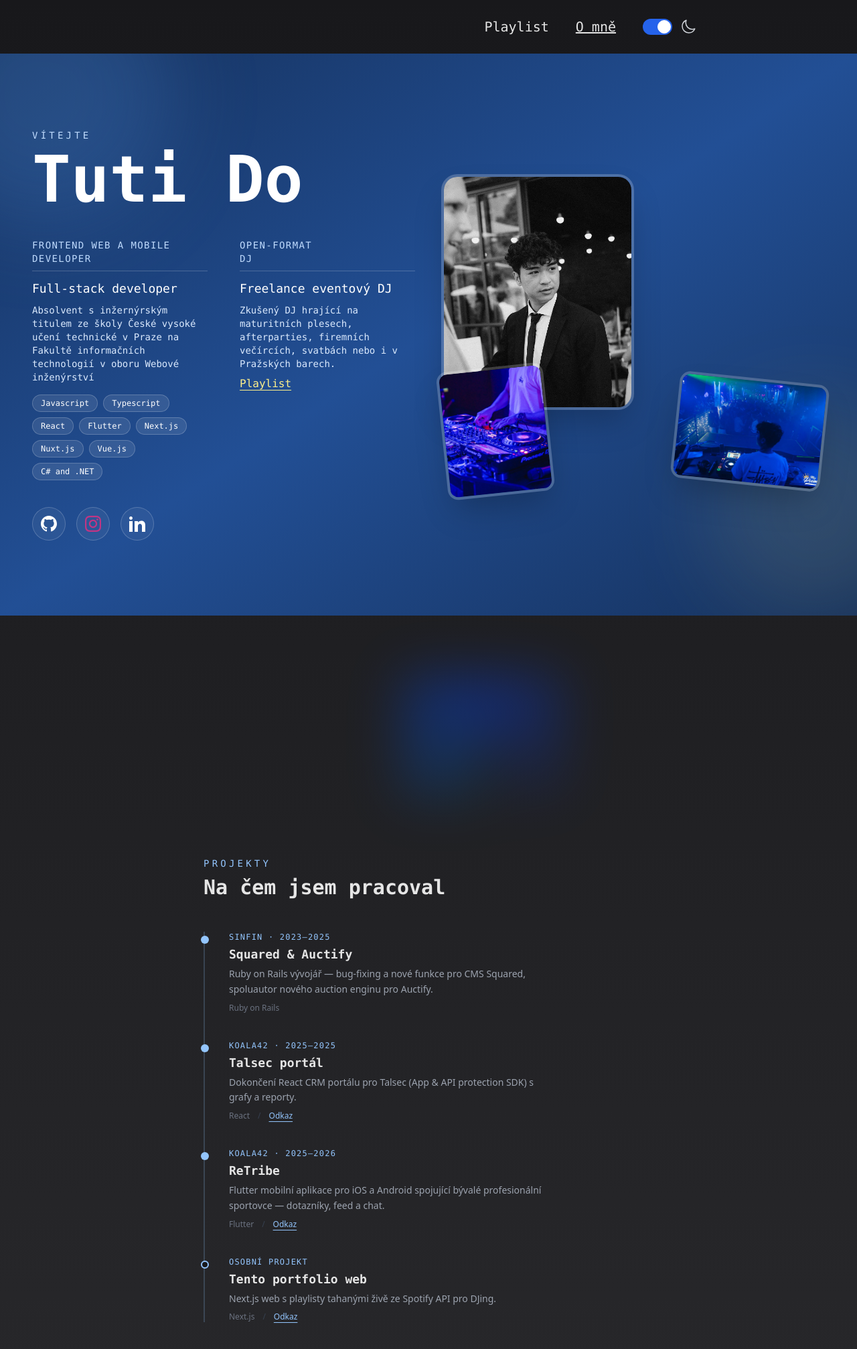
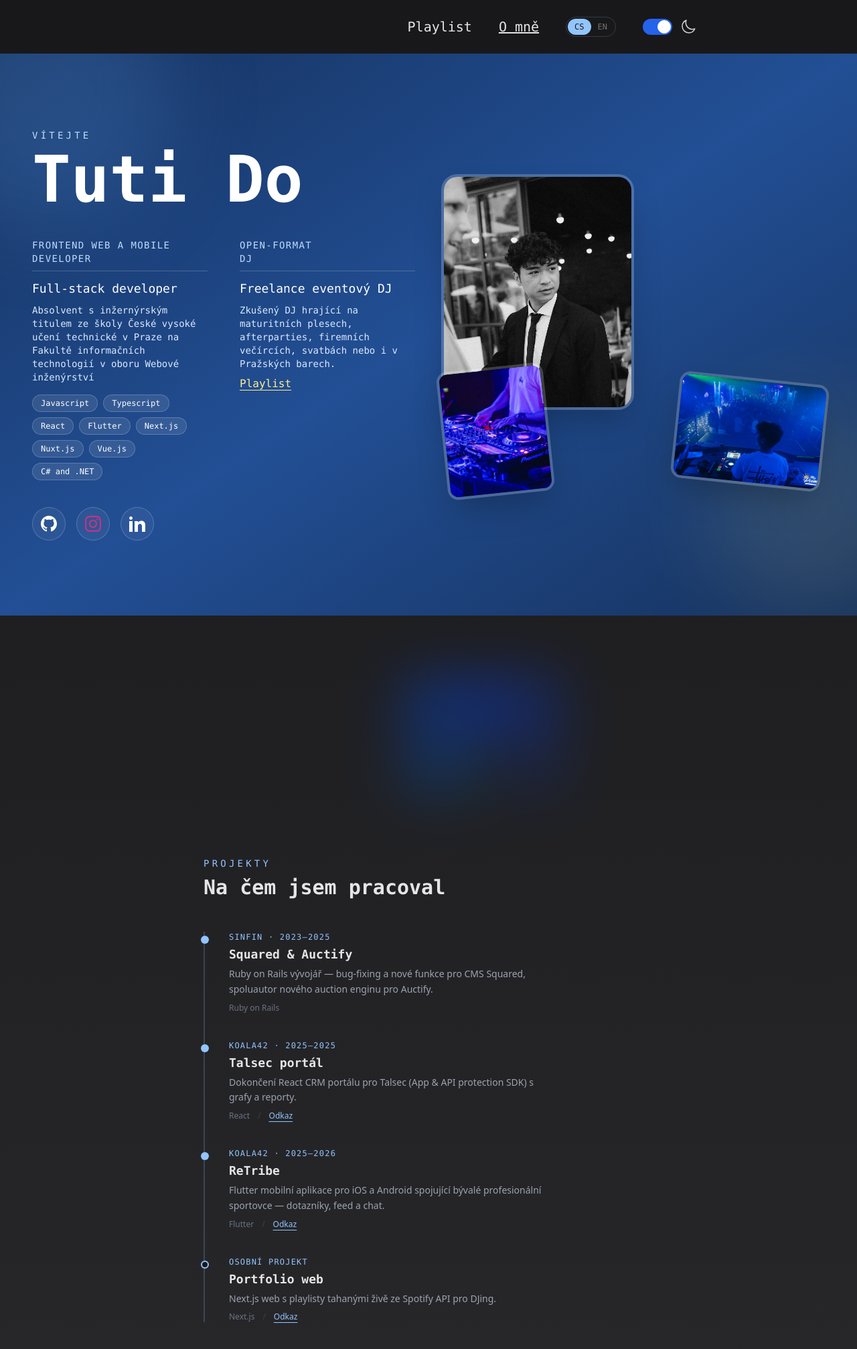
Before and after one commit to domanhtu/dj_portfolio, a Next.js app: page / in a window 1280 px wide. Shown: the top 2014 px of the page at 67% size. Built offline with nearby package versions, Linux system fonts and the light colour scheme.

Commit message:
feat: add i18n translations

```diff
--- a/package.json
+++ b/package.json
@@ -12,10 +12,12 @@
     "spotify:reauth": "bash scripts/spotify-reauth.sh"
   },
   "dependencies": {
+    "i18next": "^26.5.5",
     "next": "^16.2.12",
     "next-themes": "^0.2.1",
     "react": "19.2.8",
     "react-dom": "19.2.8",
+    "react-i18next": "^17.1.1",
     "tailwindcss": "3.4.19",
     "zod": "^4.6.7"
   },
--- /dev/null
+++ b/src/app/components/languageSwitcher.tsx
@@ -0,0 +1,56 @@
+'use client';
+
+import { useEffect, useState } from 'react';
+import { useTranslation } from 'react-i18next';
+import { locales, type Locale } from '@/i18n/config';
+
+const STORAGE_KEY = 'locale';
+
+const LanguageSwitcher = () => {
+  const { i18n } = useTranslation();
+  const [mounted, setMounted] = useState(false);
+
+  useEffect(() => {
+    const stored = localStorage.getItem(STORAGE_KEY) as Locale | null;
+    if (stored && locales.includes(stored) && stored !== i18n.language) {
+      i18n.changeLanguage(stored);
+    }
+    // eslint-disable-next-line react-hooks/set-state-in-effect -- same hydration-mismatch workaround as ThemeSwitch
+    setMounted(true);
+    // eslint-disable-next-line react-hooks/exhaustive-deps
+  }, []);
+
+  if (!mounted) {
+    return null;
+  }
+
+  const toggle = () => {
+    const next =
+      locales[(locales.indexOf(i18n.language as Locale) + 1) % locales.length];
+    i18n.changeLanguage(next);
+    localStorage.setItem(STORAGE_KEY, next);
+  };
+
+  return (
+    <button
+      onClick={toggle}
+      aria-label="Switch language"
+      className="mx-5 inline-flex items-center rounded-full border border-[#224f95]/20 p-0.5 text-xs dark:border-blue-300/20"
+    >
+      {locales.map((locale) => (
+        <span
+          key={locale}
+          className={`rounded-full px-2.5 py-1 transition-colors duration-200 ${
+            i18n.language === locale
+              ? 'bg-[#224f95] text-white dark:bg-blue-300 dark:text-zinc-900'
+              : 'text-neutral-500'
+          }`}
+        >
+          {locale.toUpperCase()}
+        </span>
+      ))}
+    </button>
+  );
+};
+
+export default LanguageSwitcher;
--- a/src/app/components/navbar.tsx
+++ b/src/app/components/navbar.tsx
@@ -2,10 +2,13 @@
 
 import Link from 'next/link';
 import { usePathname } from 'next/navigation';
+import { useTranslation } from 'react-i18next';
 import ThemeSwitcher from './themeSwitcher';
+import LanguageSwitcher from './languageSwitcher';
 
 export default function Navbar() {
   const pathname = usePathname();
+  const { t } = useTranslation();
 
   const isActiveLink = (href: string) => {
     return pathname === href;
@@ -19,14 +22,15 @@ export default function Navbar() {
           isActiveLink('/playlists') ? 'underline font-medium' : ''
         }`}
       >
-        Playlist
+        {t('nav.playlist')}
       </Link>
       <Link
         href="/"
         className={`mx-5 ${isActiveLink('/') ? 'underline font-medium' : ''}`}
       >
-        O mně
+        {t('nav.about')}
       </Link>
+      <LanguageSwitcher />
       <ThemeSwitcher />
     </nav>
   );
--- a/src/app/components/projects.tsx
+++ b/src/app/components/projects.tsx
@@ -1,53 +1,35 @@
+'use client';
+
+import { useTranslation } from 'react-i18next';
 import ScrollReveal from './scrollReveal';
 
 const projects = [
+  { id: 'squared', stack: 'Ruby on Rails' },
+  { id: 'talsec', stack: 'React', href: 'https://my.talsec.app/' },
+  { id: 'retribe', stack: 'Flutter', href: 'https://retribecollective.com/' },
   {
-    name: 'Squared & Auctify',
-    company: 'Sinfin · 2023–2025',
-    description:
-      'Ruby on Rails vývojář — bug-fixing a nové funkce pro CMS Squared, spoluautor nového auction enginu pro Auctify.',
-    stack: 'Ruby on Rails',
-  },
-  {
-    name: 'Talsec portál',
-    company: 'KOALA42 · 2025–2025',
-    description:
-      'Dokončení React CRM portálu pro Talsec (App & API protection SDK) s grafy a reporty.',
-    stack: 'React',
-    href: 'https://my.talsec.app/',
-  },
-  {
-    name: 'ReTribe',
-    company: 'KOALA42 · 2025–2026',
-    description:
-      'Flutter mobilní aplikace pro iOS a Android spojující bývalé profesionální sportovce — dotazníky, feed a chat.',
-    stack: 'Flutter',
-    href: 'https://retribecollective.com/',
-  },
-  {
-    name: 'Tento portfolio web',
-    company: 'Osobní projekt',
-    description:
-      'Next.js web s playlisty tahanými živě ze Spotify API pro DJing.',
+    id: 'portfolio',
     stack: 'Next.js',
     href: 'https://github.com/domanhtu/dj_portfolio',
   },
 ];
 
 export default function Projects() {
+  const { t } = useTranslation();
+
   return (
     <section className="mx-auto max-w-3xl px-6 pb-24 lg:px-12">
       <p className="mb-2 font-mono text-sm tracking-[0.3em] text-[#224f95] dark:text-blue-300">
-        PROJEKTY
+        {t('projects.eyebrow')}
       </p>
       <h2 className="mb-12 text-balance font-mono text-3xl font-bold text-gray-900 dark:text-neutral-200">
-        Na čem jsem pracoval
+        {t('projects.heading')}
       </h2>
 
       <ol className="relative border-l-2 border-[#224f95]/20 pl-9 dark:border-blue-300/20">
         {projects.map((project, i) => (
           <li
-            key={project.name}
+            key={project.id}
             className={i === 0 ? 'relative' : 'relative mt-10'}
           >
             <span
@@ -60,13 +42,13 @@ export default function Projects() {
 
             <ScrollReveal delayMs={i * 120}>
               <p className="font-mono text-xs uppercase tracking-widest text-[#224f95] dark:text-blue-300">
-                {project.company}
+                {t(`projects.items.${project.id}.company`)}
               </p>
               <h3 className="mt-1 font-mono text-lg font-semibold text-gray-900 dark:text-neutral-200">
-                {project.name}
+                {t(`projects.items.${project.id}.name`)}
               </h3>
               <p className="mt-1 max-w-[60ch] text-sm leading-relaxed text-gray-600 dark:text-gray-400">
-                {project.description}
+                {t(`projects.items.${project.id}.description`)}
               </p>
               <p className="mt-2 flex items-center gap-3 text-xs text-gray-500 dark:text-gray-500">
                 <span>{project.stack}</span>
@@ -84,7 +66,7 @@ export default function Projects() {
                       rel="noopener noreferrer"
                       className="text-[#224f95] underline underline-offset-4 transition-colors hover:text-[#16325e] dark:text-blue-300 dark:hover:text-blue-200"
                     >
-                      Odkaz
+                      {t('projects.link')}
                     </a>
                   </>
                 )}
--- a/src/app/provider.tsx
+++ b/src/app/provider.tsx
@@ -2,6 +2,8 @@
 
 import { ThemeProvider } from 'next-themes';
 import { ReactNode } from 'react';
+import { I18nextProvider } from 'react-i18next';
+import i18n from '@/i18n/config';
 
 interface ProvidersProps {
   children: ReactNode;
@@ -9,8 +11,10 @@ interface ProvidersProps {
 
 export default function Providers({ children }: ProvidersProps) {
   return (
-    <ThemeProvider defaultTheme="dark" attribute="class">
-      {children}
-    </ThemeProvider>
+    <I18nextProvider i18n={i18n}>
+      <ThemeProvider defaultTheme="dark" attribute="class">
+        {children}
+      </ThemeProvider>
+    </I18nextProvider>
   );
 }
--- /dev/null
+++ b/src/i18n/config.ts
@@ -0,0 +1,22 @@
+import i18n from 'i18next';
+import { initReactI18next } from 'react-i18next';
+import cs from './locales/cs.json';
+import en from './locales/en.json';
+
+export const defaultLocale = 'cs';
+export const locales = ['cs', 'en'] as const;
+export type Locale = (typeof locales)[number];
+
+if (!i18n.isInitialized) {
+  i18n.use(initReactI18next).init({
+    resources: {
+      cs: { translation: cs },
+      en: { translation: en },
+    },
+    lng: defaultLocale,
+    fallbackLng: defaultLocale,
+    interpolation: { escapeValue: false },
+  });
+}
+
+export default i18n;
--- /dev/null
+++ b/src/i18n/locales/cs.json
@@ -0,0 +1,55 @@
+{
+  "nav": {
+    "playlist": "Playlist",
+    "about": "O mně"
+  },
+  "hero": {
+    "eyebrow": "VÍTEJTE",
+    "headshotAlt": "Tuti Do",
+    "djAlt1": "Tuti Do za DJ pultem",
+    "djAlt2": "Tuti Do mixuje pro davem",
+    "dev": {
+      "title": "Frontend web a mobile developer",
+      "role": "Full-stack developer",
+      "description": "Absolvent s inžernýrským titulem ze školy České vysoké učení technické v Praze na Fakultě informačních technologií v oboru Webové inženýrství"
+    },
+    "dj": {
+      "title": "Open-format\nDJ",
+      "role": "Freelance eventový DJ",
+      "description": "Zkušený DJ hrající na maturitních plesech, afterparties, firemních večírcích, svatbách nebo i v Pražských barech.",
+      "link": "Playlist"
+    }
+  },
+  "projects": {
+    "eyebrow": "PROJEKTY",
+    "heading": "Na čem jsem pracoval",
+    "link": "Odkaz",
+    "items": {
+      "squared": {
+        "name": "Squared & Auctify",
+        "company": "Sinfin · 2023–2025",
+        "description": "Ruby on Rails vývojář — bug-fixing a nové funkce pro CMS Squared, spoluautor nového auction enginu pro Auctify."
+      },
+      "talsec": {
+        "name": "Talsec portál",
+        "company": "KOALA42 · 2025–2025",
+        "description": "Dokončení React CRM portálu pro Talsec (App & API protection SDK) s grafy a reporty."
+      },
+      "retribe": {
+        "name": "ReTribe",
+        "company": "KOALA42 · 2025–2026",
+        "description": "Flutter mobilní aplikace pro iOS a Android spojující bývalé profesionální sportovce — dotazníky, feed a chat."
+      },
+      "portfolio": {
+        "name": "Portfolio web",
+        "company": "Osobní projekt",
+        "description": "Next.js web s playlisty tahanými živě ze Spotify API pro DJing."
+      }
+    }
+  },
+  "playlists": {
+    "eyebrow": "PLAYLISTY",
+    "songs": "Songs",
+    "spotifyLink": "Otevřít na Spotify"
+  }
+}
--- /dev/null
+++ b/src/i18n/locales/en.json
@@ -0,0 +1,55 @@
+{
+  "nav": {
+    "playlist": "Playlist",
+    "about": "About"
+  },
+  "hero": {
+    "eyebrow": "WELCOME",
+    "headshotAlt": "Tuti Do",
+    "djAlt1": "Tuti Do behind the DJ booth",
+    "djAlt2": "Tuti Do mixing for a crowd",
+    "dev": {
+      "title": "Frontend web & mobile developer",
+      "role": "Full-stack developer",
+      "description": "Graduate with an engineering degree from the Czech Technical University in Prague, Faculty of Information Technology, specializing in Web Engineering"
+    },
+    "dj": {
+      "title": "Open-format\nDJ",
+      "role": "Freelance event DJ",
+      "description": "Experienced DJ playing at proms, afterparties, corporate events, weddings, and Prague bars.",
+      "link": "Playlist"
+    }
+  },
+  "projects": {
+    "eyebrow": "PROJECTS",
+    "heading": "What I've worked on",
+    "link": "Link",
+    "items": {
+      "squared": {
+        "name": "Squared & Auctify",
+        "company": "Sinfin · 2023–2025",
+        "description": "Ruby on Rails developer — bug-fixing and new features for the Squared CMS, co-authored a new auction engine for Auctify."
+      },
+      "talsec": {
+        "name": "Talsec portal",
+        "company": "KOALA42 · 2025–2025",
+        "description": "Finished a React CRM portal for Talsec (App & API protection SDK) with charts and reporting."
+      },
+      "retribe": {
+        "name": "ReTribe",
+        "company": "KOALA42 · 2025–2026",
+        "description": "Flutter mobile app for iOS and Android connecting former professional athletes — questionnaires, a feed, and chat."
+      },
+      "portfolio": {
+        "name": "Portfolio website",
+        "company": "Personal project",
+        "description": "Next.js site with playlists pulled live from the Spotify API for DJing."
+      }
+    }
+  },
+  "playlists": {
+    "eyebrow": "PLAYLISTS",
+    "songs": "Songs",
+    "spotifyLink": "Open on Spotify"
+  }
+}
```
Also changed, not shown: src/app/components/hero.tsx (+17 -17 lines), src/app/playlists/page.tsx (+5 -3 lines), 1 other file (tests, documents, lock files or other folders).
